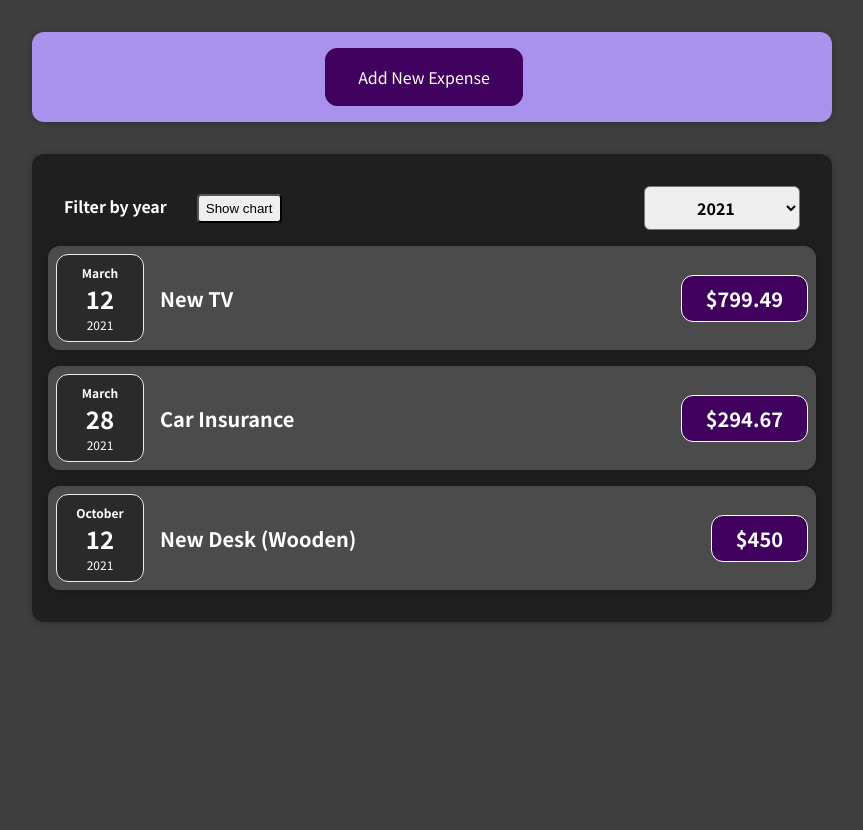
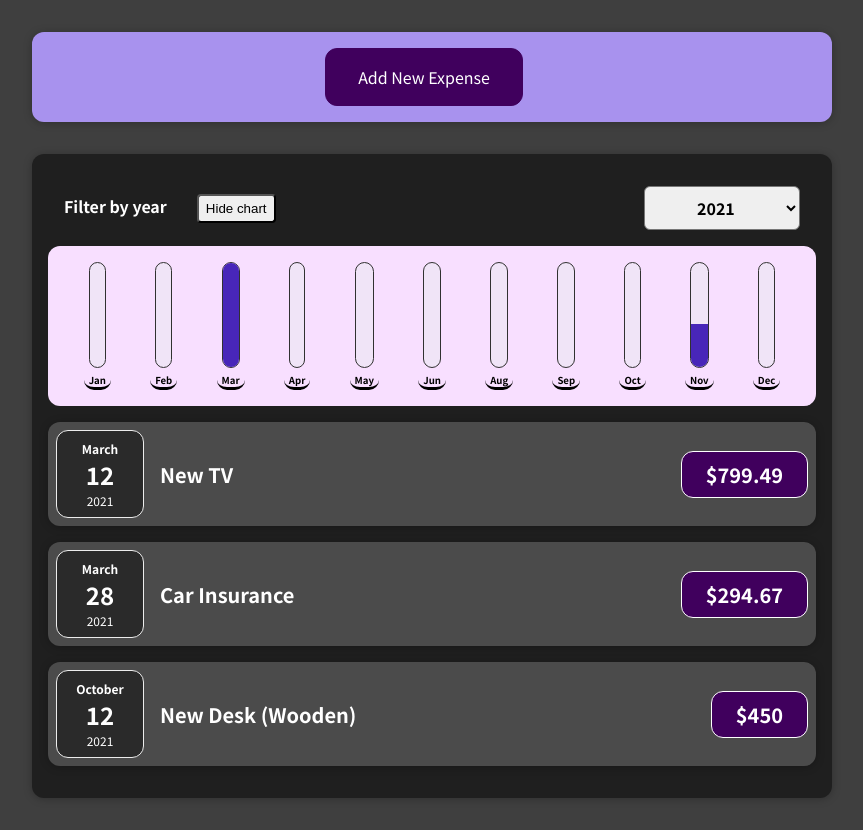
Before and after one commit to prafullepili/reactExpensesTracker, a React (Create React App) app: page / in a window 1280 px wide. Shown: the whole page, without its empty margins (208-1071 px from the left). Before the commit the page ends 800 px from the top, so only its background shows below. Built offline with nearby package versions, Linux system fonts and the light colour scheme.

Commit message:
done reviewing

```diff
--- a/src/components/Chart/ChartBar.css
+++ b/src/components/Chart/ChartBar.css
@@ -10,25 +10,25 @@
 }
 
 .chart-bar__inner {
+  display: flex;
+  justify-content: flex-end;
   height: 100%;
   width: 100%;
   border: 1px solid #313131;
-  border-radius: 12px;
-  background-color: #c3b4f3;
+  border-radius: 10px;
+  background-color: #dfece95a;
   overflow: hidden;
-  display: flex;
   flex-direction: column;
-  justify-content: flex-end;
 }
 
 .chart-bar__fill {
   background-color: #4826b9;
   width: 100%;
-  transition: all 0.3s ease-out;
+  transition: all .8s ease-out;
 }
 
 .chart-bar__label {
   font-weight: bold;
-  font-size: 0.5rem;
+  font-size: 0.6rem;
   text-align: center;
 }
--- a/src/components/Expenses/Expenses.js
+++ b/src/components/Expenses/Expenses.js
@@ -9,7 +9,7 @@
 
 const Expenses = (props) => {
     const [filteredYear, setfilteredYear] = useState('2021');
-    const [isChartOnOff, setChartOnOff] = useState(false);
+    const [isChartOnOff, setChartOnOff] = useState(true);
 
     const chartOnOffHandler = () => {
         setChartOnOff((prevState) => !prevState)
--- a/src/components/NewExpense/NewExpense.css
+++ b/src/components/NewExpense/NewExpense.css
@@ -7,6 +7,7 @@
   border-radius: 12px;
   text-align: center;
   box-shadow: 0 1px 8px rgba(0, 0, 0, 0.25);
+  transition: all 5s ease-out;
 }
 
 .new-expense button {
```
